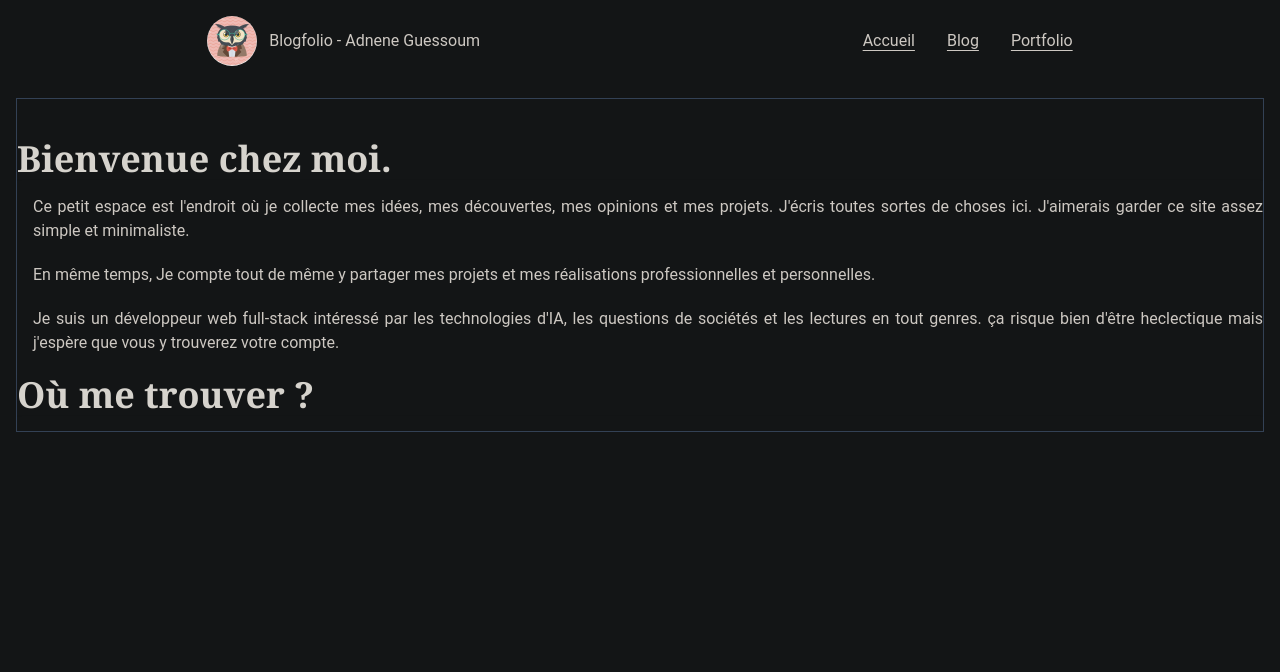
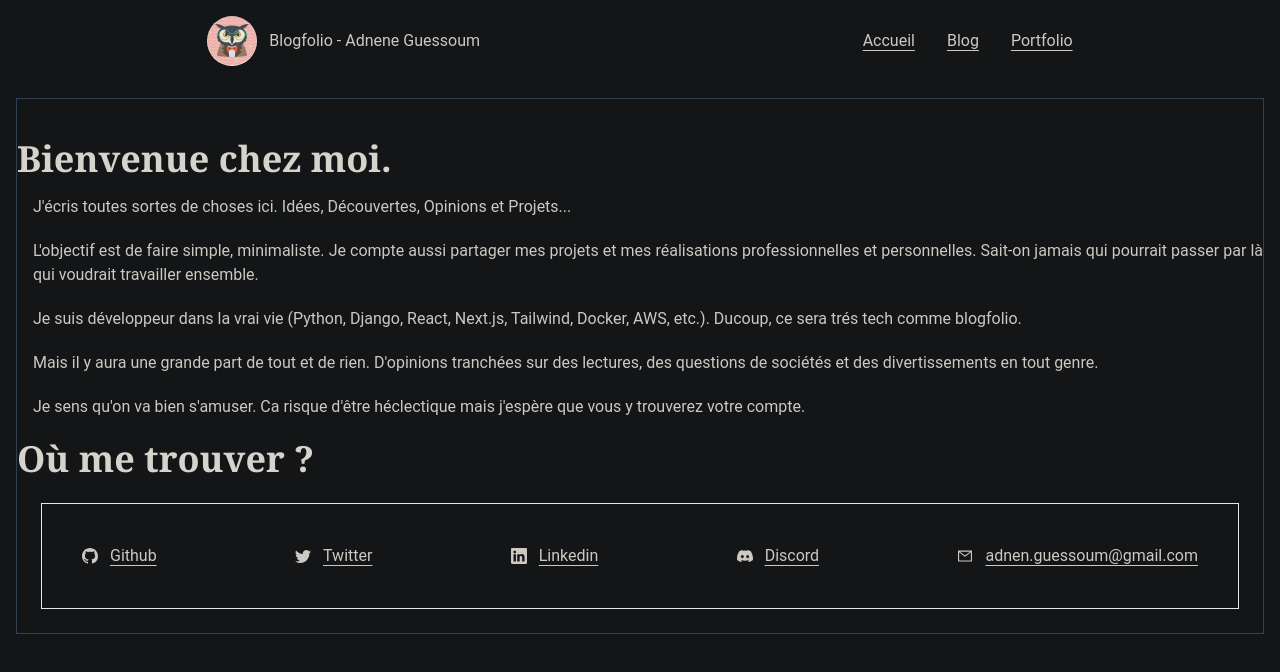
Before and after one commit to adnene-guessoum/blogfolio, a Next.js app: page / in a window 1280 px wide. Shown: the top 672 px of the page. Built offline with nearby package versions, Linux system fonts and the light colour scheme.

Commit message:
Ajout contact section

```diff
--- a/components/Bio.js
+++ b/components/Bio.js
@@ -6,20 +6,28 @@ const Bio = () => {
       </h2>
       <div className="flex flex-col gap-5 ml-4">
         <p>
-          Ce petit espace est l&apos;endroit où je collecte mes idées, mes
-          découvertes, mes opinions et mes projets. J&apos;écris toutes sortes
-          de choses ici. J&apos;aimerais garder ce site assez simple et
-          minimaliste.
+          J&apos;écris toutes sortes de choses ici. Idées, Découvertes, Opinions
+          et Projets...
         </p>
         <p>
-          En même temps, Je compte tout de même y partager mes projets et mes
-          réalisations professionnelles et personnelles.
+          L&apos;objectif est de faire simple, minimaliste. Je compte aussi
+          partager mes projets et mes réalisations professionnelles et
+          personnelles. Sait-on jamais qui pourrait passer par là qui voudrait
+          travailler ensemble.
         </p>
         <p>
-          Je suis un développeur web full-stack intéressé par les technologies
-          d&apos;IA, les questions de sociétés et les lectures en tout genres.
-          ça risque bien d&apos;être heclectique mais j&apos;espère que vous y
-          trouverez votre compte.
+          Je suis développeur dans la vrai vie (Python, Django, React, Next.js,
+          Tailwind, Docker, AWS, etc.). Ducoup, ce sera trés tech comme
+          blogfolio.
+        </p>
+        <p>
+          Mais il y aura une grande part de tout et de rien. D&apos;opinions
+          tranchées sur des lectures, des questions de sociétés et des
+          divertissements en tout genre.
+        </p>
+        <p>
+          Je sens qu&apos;on va bien s&apos;amuser. Ca risque d&apos;être
+          héclectique mais j&apos;espère que vous y trouverez votre compte.
         </p>
       </div>
     </div>
--- a/components/Contact.js
+++ b/components/Contact.js
@@ -1,9 +1,42 @@
+import { BsGithub, BsTwitter, BsLinkedin, BsDiscord } from 'react-icons/bs';
+import { AiOutlineMail } from 'react-icons/ai';
+import MyLink from '../components/general/Link';
+
 const Contact = () => {
   return (
     <div className="text-justify text-center">
       <h2 className="subtitle text-4xl font-serif font-bold text-gray-900 mb-4 shadow-sm ">
         Où me trouver ?
       </h2>
+
+      <div className="contact-container border m-6 p-10 flex justify-between">
+        <button className="contact-item flex gap-3 items-center">
+          <BsGithub />
+          <MyLink href="https://github.com/adnene-guessoum">Github</MyLink>
+        </button>
+
+        <button className="contact-item flex gap-3 items-center">
+          <BsTwitter />
+          <MyLink href="https://github.com/adnene-guessoum">Twitter</MyLink>
+        </button>
+
+        <button className="contact-item flex gap-3 items-center">
+          <BsLinkedin />
+          <MyLink href="https://github.com/adnene-guessoum">Linkedin</MyLink>
+        </button>
+
+        <button className="constact-item flex gap-3 items-center">
+          <BsDiscord />
+          <MyLink href="https://github.com/adnene-guessoum">Discord</MyLink>
+        </button>
+
+        <button className="constact-item flex gap-3 items-center">
+          <AiOutlineMail />
+          <MyLink href="https://github.com/adnene-guessoum">
+            adnen.guessoum@gmail.com
+          </MyLink>
+        </button>
+      </div>
     </div>
   );
 };
--- a/package.json
+++ b/package.json
@@ -18,10 +18,12 @@
     "@mdx-js/loader": "^2.3.0",
     "@next/mdx": "^13.2.4",
     "gray-matter": "^4.0.3",
+    "marked": "^4.3.0",
     "next": "^13.2.4",
     "next-mdx-remote": "^4.4.1",
     "react": "^18.2.0",
     "react-dom": "^18.2.0",
+    "react-icons": "^4.8.0",
     "react-syntax-highlighter": "^15.5.0"
   },
   "devDependencies": {
```
Also changed, not shown: publications/example.mdx (+1 -2 lines), public/images/index/contact/github.svg (added), 1 other file (tests, documents, lock files or other folders).
